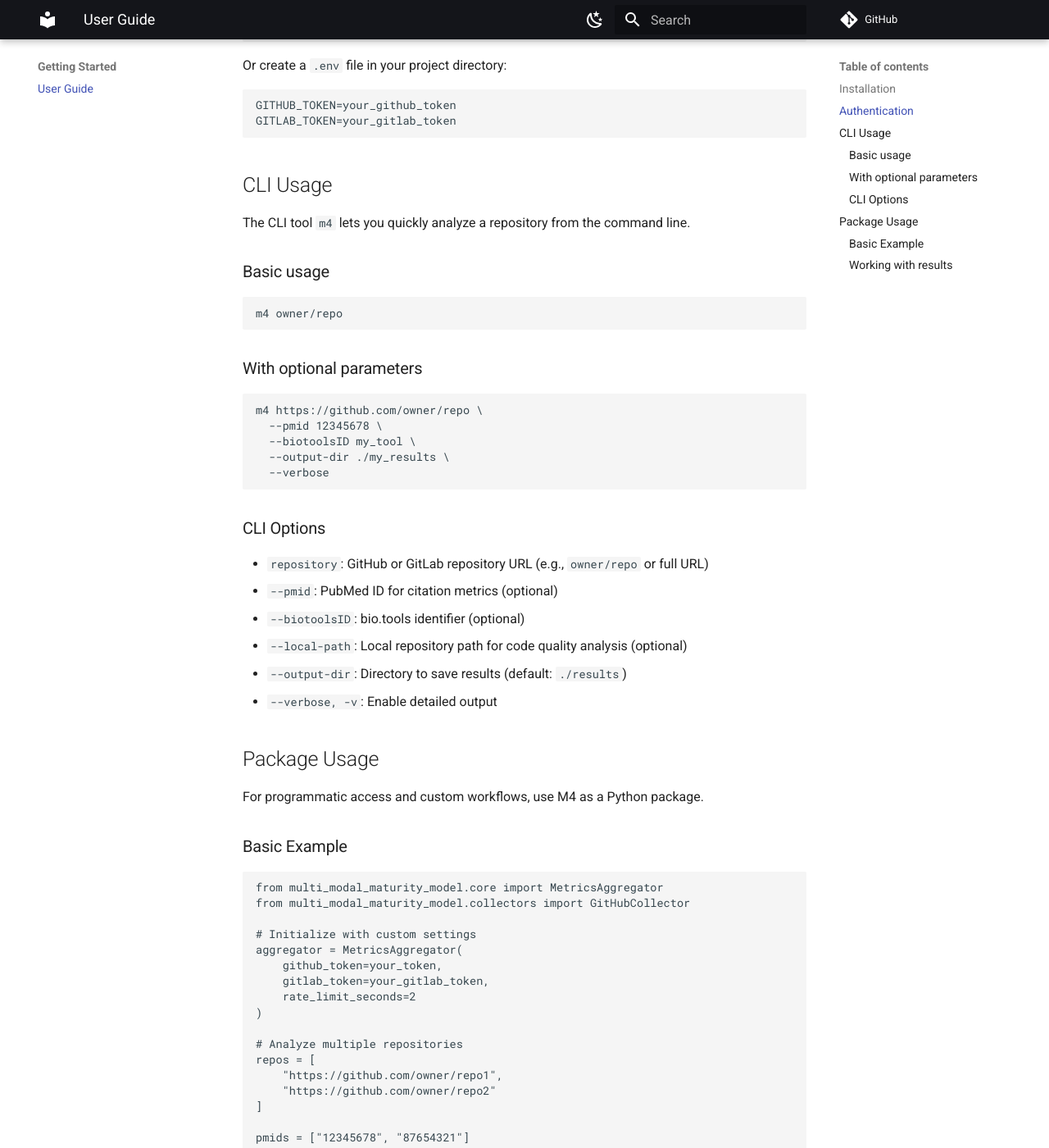
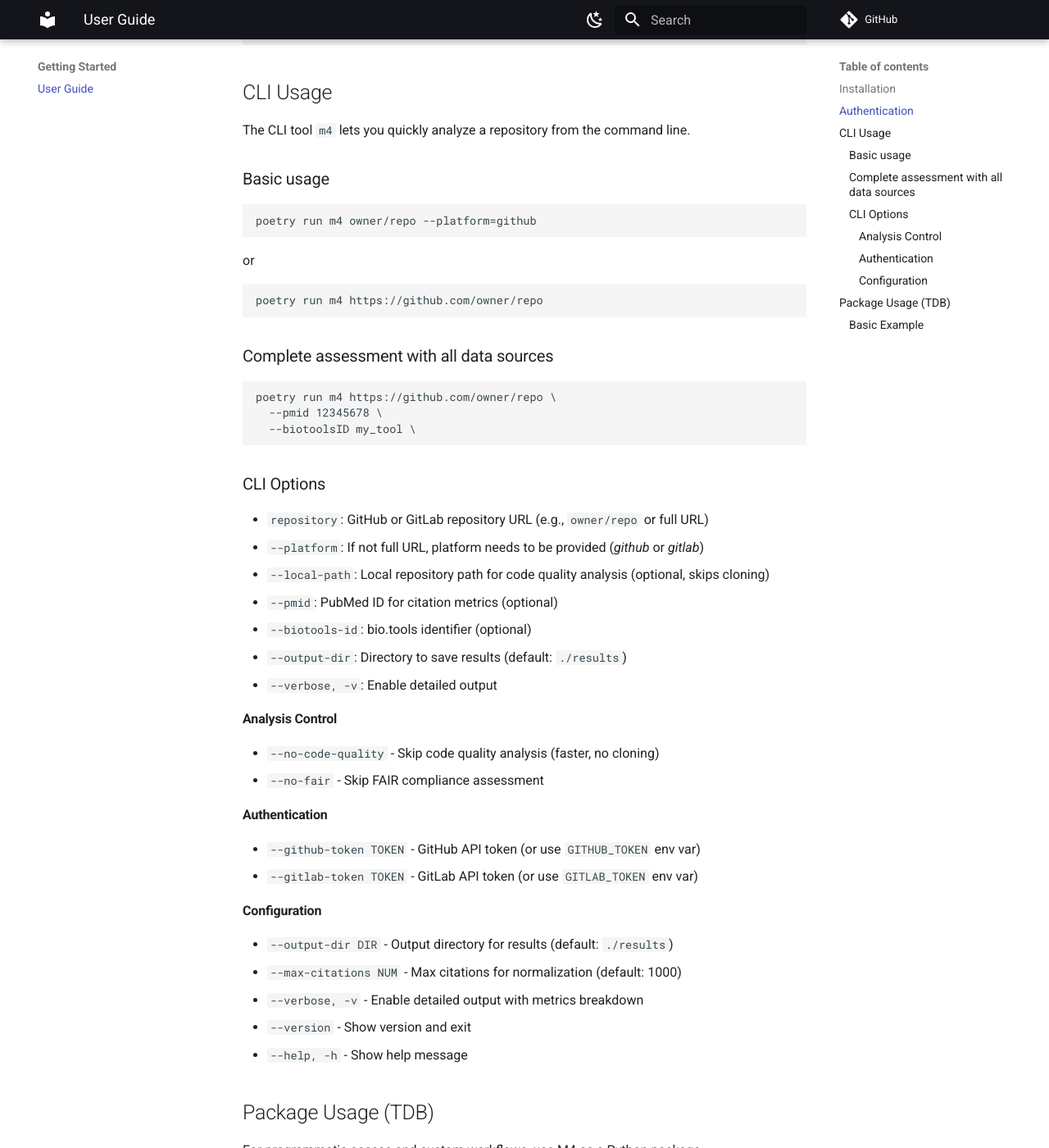
Before and after one commit to fair-toolbox/multi-modal-maturity-model, an MkDocs documentation site: the page built from docs/user_guide.md, in a window 1280 px wide and 1400 px high, scrolled down 686 px. Shown: the whole window at 82% size. Built offline with MkDocs 1.6.1 and Material for MkDocs 9.7.7, drawn with Linux system fonts in a browser that asks for light colours; comment, search, counter and statistics services are not loaded; some of the changed text lies outside the part shown.

Commit message:
feat: update user guide

````diff
--- a/docs/user_guide.md
+++ b/docs/user_guide.md
@@ -4,28 +4,23 @@
 
 ## Installation
 
+With poetry:
+
 ```bash
-pip install multi-modal-maturity-model
-```
-
-For local development:
-```bash
-git clone https://github.com/fair-toolbox/multi-modal-maturity-model.git
-cd multi-modal-maturity-model
-pip install -e .
+poetry install
 ```
 
 ## Authentication
 
-Some metrics require authentication. Set up your tokens as environment variables:
+Copy the example environment file:
 
 ```bash
-export GITHUB_TOKEN="your_github_token"
-export GITLAB_TOKEN="your_gitlab_token"  # if using GitLab
+cp .env.example .env
 ```
 
-Or create a `.env` file in your project directory:
-```
+Add your token(s) to `.env`:
+
+```bash
 GITHUB_TOKEN=your_github_token
 GITLAB_TOKEN=your_gitlab_token
 ```
@@ -37,30 +32,55 @@
 ### Basic usage
 
 ```bash
-m4 owner/repo
+poetry run m4 owner/repo --platform=github
 ```
 
-### With optional parameters
+or
 
 ```bash
-m4 https://github.com/owner/repo \
+poetry run m4 https://github.com/owner/repo
+```
+
+### Complete assessment with all data sources
+
+```bash
+poetry run m4 https://github.com/owner/repo \
   --pmid 12345678 \
   --biotoolsID my_tool \
-  --output-dir ./my_results \
-  --verbose
 ```
 
 ### CLI Options
 
 - `repository`: GitHub or GitLab repository URL (e.g., `owner/repo` or full URL)
+- `--platform`: If not full URL, platform needs to be provided (_github_ or _gitlab_)
+- `--local-path`: Local repository path for code quality analysis (optional, skips cloning)
 - `--pmid`: PubMed ID for citation metrics (optional)
-- `--biotoolsID`: bio.tools identifier (optional)
-- `--local-path`: Local repository path for code quality analysis (optional)
+- `--biotools-id`: bio.tools identifier (optional)
 - `--output-dir`: Directory to save results (default: `./results`)
 - `--verbose, -v`: Enable detailed output
 
 
-## Package Usage
+#### Analysis Control
+
+- `--no-code-quality` - Skip code quality analysis (faster, no cloning)
+- `--no-fair` - Skip FAIR compliance assessment
+
+
+#### Authentication
+
+- `--github-token TOKEN` - GitHub API token (or use `GITHUB_TOKEN` env var)
+- `--gitlab-token TOKEN` - GitLab API token (or use `GITLAB_TOKEN` env var)
+
+
+#### Configuration
+
+- `--output-dir DIR` - Output directory for results (default: `./results`)
+- `--max-citations NUM` - Max citations for normalization (default: 1000)
+- `--verbose, -v` - Enable detailed output with metrics breakdown
+- `--version` - Show version and exit
+- `--help, -h` - Show help message
+
+## Package Usage (TDB)
 
 For programmatic access and custom workflows, use M4 as a Python package.
 
@@ -93,15 +113,6 @@
 )
 ```
 
-### Working with results
-
-Results are saved as CSV files in the output directory:
-- `github_metrics.csv` or `gitlab_metrics.csv`: Repository statistics
-- `citation_metrics.csv`: Publication and citation data
-- `fairness_metrics.csv`: FAIR compliance scores
-- `code_quality_metrics.csv`: Static analysis results
-
-
 TBD
 
 <!--
````
